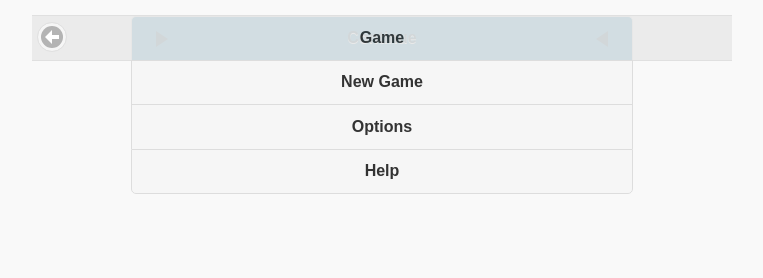
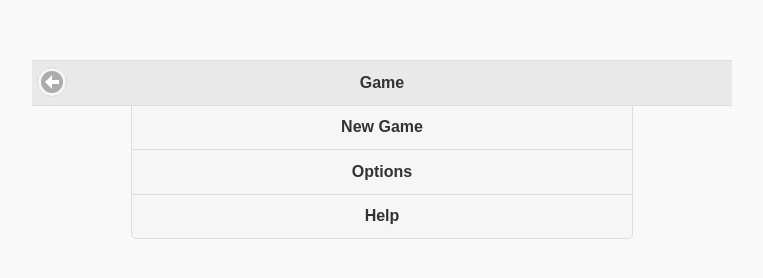
Before and after one commit to Winz79/phonegap, a plain HTML site: page index.html in a window 1280 px wide. Shown: the whole page, without its empty margins (258-1021 px from the left). Drawn offline with Linux system fonts and the light colour scheme.

Commit message:
Signed-off-by: Sebastien WITZ <witz.sebastien@gmail.com> Signed-off-by: Winz79 <witz.sebastien@gmail.com>

```diff
--- a/config.xml
+++ b/config.xml
@@ -4,7 +4,7 @@
 <widget xmlns     = "http://www.w3.org/ns/widgets"
         xmlns:gap = "http://phonegap.com/ns/1.0"
         id        = "com.winz.sudoku"
-        version   = "0.0.2">
+        version   = "0.0.3">
 
     <name>Sudoku</name>
 
--- a/index.html
+++ b/index.html
@@ -58,10 +58,10 @@
         </div>
 -->
         <div id="menuScreen" class="screen animated bounceInLeft" aria-hidden="true">
-            <header data-role="header" data-position="fixed" data-fullscreen="true">
+            <div data-role="header" data-position="fixed">
                 <a class="back ui-btn ui-icon-arrow-l ui-btn-icon-notext ui-corner-all"></a>
                 <h1 data-bind="text: GameTitle"></h1>
-            </header>
+            </div>
             <content class="content">
             <div data-role="controlgroup" class="mainMenu menu">
                 <div data-action="continue" class="menuItem ui-input-btn ui-btn">Continue</div>
```
Also changed, not shown: js/MainMenuController.js (+0 -7 lines).
